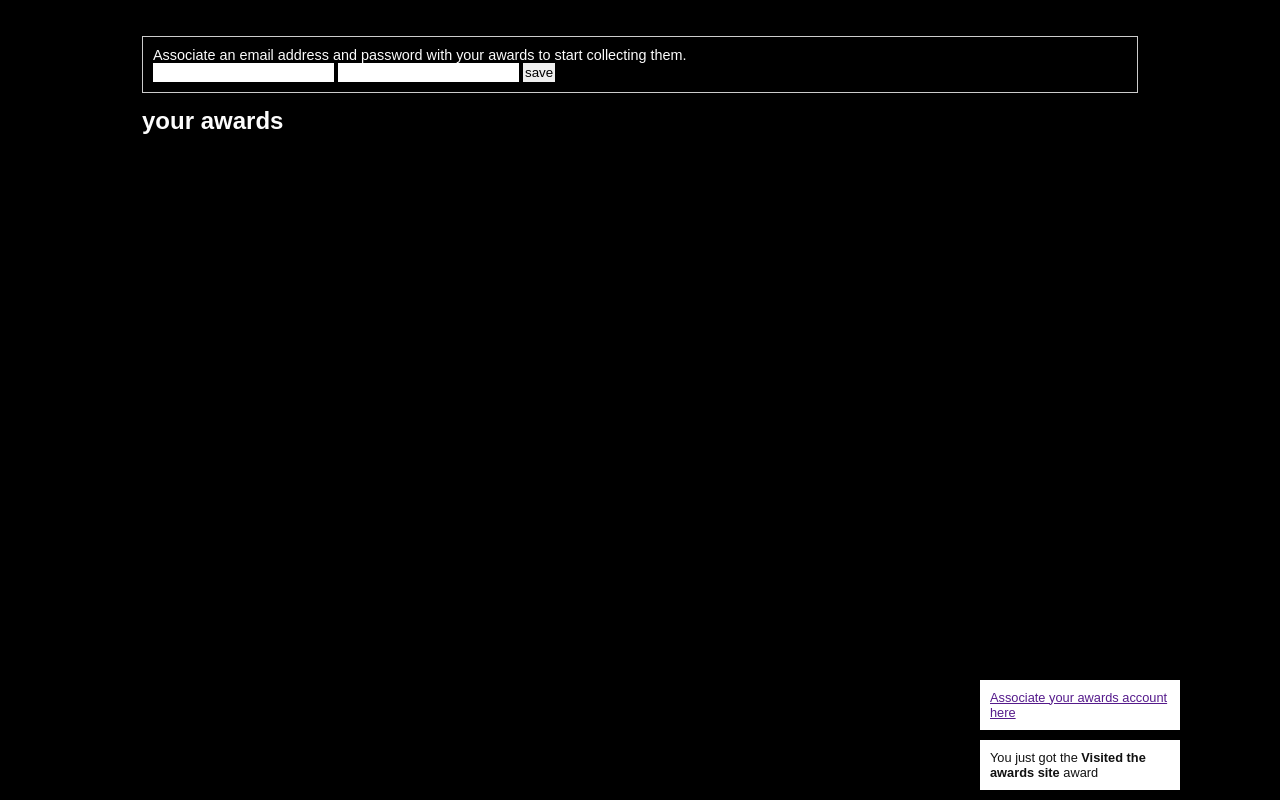
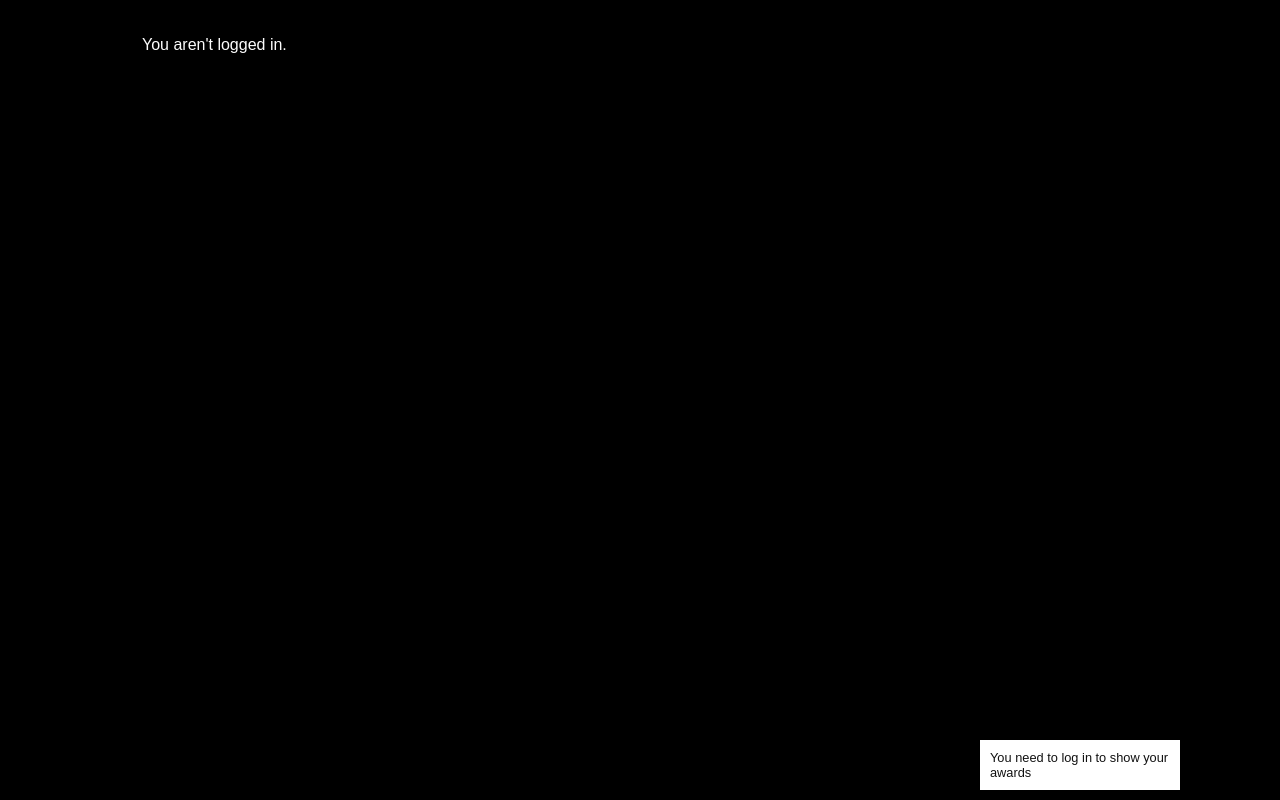
Before and after one commit to tfgg/awards, a Django app: template mysite/templates/mysite/home.html in a window 1280 px wide. Run offline with Django 3.2, Linux system fonts and the light colour scheme; the template is opened without the code that fills it, so the values that code supplies are empty; some libraries are stand-ins or nearby versions.

Commit message:
More work on login system. Bug in templates -- appears to be logged in in request object, but not in template?

```diff
--- a/mysite/templates/mysite/home.html
+++ b/mysite/templates/mysite/home.html
@@ -1,10 +1,18 @@
 {% extends "mysite/page.html" %}
 
 {% block content %}
-<div id="toaster"><div class="toaster-inner">
+    <div id="toaster"><div class="toaster-inner"></div></div>
+    <script language="javascript" src="/static/awards.js"></script>
 
-</div></div>
+    {% if not request.user.is_authenticated %}
+        You aren't logged in.
 
+        <script>
+            $(document).ready(function() {
+                toaster_message("You need to log in to show your awards");
+            });
+        </script>
+    {% else %}
         <div class="register-notice">
         Associate an email address and password with your awards to start collecting them.<br/>
         <input name="email"/> <input name="password"/> <input type="submit" value="save"/>
@@ -29,69 +37,10 @@ Associate an email address and password with your awards to start collecting the
         </ul>
 
         <script>
-    toaster_top = false;
-    gap = 10;
-    top_toaster = null;
-
-    function show_toaster(el) {
-        el.show().css("opacity", "0");
-        if(toaster_top)
-            el.animate({opacity:"1", top:el.final_pos+"px"}, 1000);
-        else
-            el.animate({opacity:"1", bottom:el.final_pos+"px"}, 1000);
-    }
-
-    function hide_toaster(el) {
-        el.fadeOut(1000, function(){ el.remove(); });
-        if(top_toaster == el) top_toaster = null;
-    }
-
-    function add_corners(el) {
-            el.css("-moz-border-radius-bottomleft", "10px")
-            el.css("-moz-border-radius-bottomright", "10px")
-            el.css("-moz-border-radius-topleft", "10px")
-            el.css("-moz-border-radius-topright", "10px")
-    }
-
-    function toaster_message(msg) {
-        el = $('<div class="toaster"><div class="toaster-inner">'+msg+'</div></div>').appendTo('#content');
-
-        //el.click(function(){ hide_toaster(el); });
-
-        pos = -el.height();
-        if(top_toaster != null)
-        {
-            if(toaster_top)
-                pos += top_toaster.final_pos + top_toaster.height();
-            else
-                pos += top_toaster.final_pos + top_toaster.height();
-
-            top_toaster = el;
-        }
-        else
-            top_toaster = el;
-
-        if(toaster_top)
-            el.css("top", pos+"px");
-        else
-            el.css("bottom", pos+"px");
-
-        el.final_pos = pos+el.height()+gap;
-
-        el.hide();
-
-        add_corners(el);
-        show_toaster(el);
-
-        setTimeout(function(el) { hide_toaster(el); }, 10000, el);
-
-        return el;
-    }
-
             $(document).ready(function() {
                 toaster_message("You just got the <strong>Visited the awards site</strong> award");
                 setTimeout('toaster_message("<a href=\'\'>Associate your awards account here</a>");', 500);
             });
         </script>
-
+    {% endif %}
 {% endblock %}
--- /dev/null
+++ b/static/awards.js
@@ -0,0 +1,58 @@
+toaster_top = false;
+gap = 10;
+top_toaster = null;
+
+function show_toaster(el) {
+    el.show().css("opacity", "0");
+    if(toaster_top)
+        el.animate({opacity:"1", top:el.final_pos+"px"}, 1000);
+    else
+        el.animate({opacity:"1", bottom:el.final_pos+"px"}, 1000);
+}
+
+function hide_toaster(el) {
+    el.fadeOut(1000, function(){ el.remove(); });
+    if(top_toaster == el) top_toaster = null;
+}
+
+function add_corners(el) {
+    el.css("-moz-border-radius-bottomleft", "10px")
+    el.css("-moz-border-radius-bottomright", "10px")
+    el.css("-moz-border-radius-topleft", "10px")
+    el.css("-moz-border-radius-topright", "10px")
+}
+
+function toaster_message(msg) {
+    el = $('<div class="toaster"><div class="toaster-inner">'+msg+'</div></div>').appendTo('#content');
+
+    //el.click(function(){ hide_toaster(el); });
+
+    pos = -el.height();
+    if(top_toaster != null)
+    {
+        if(toaster_top)
+            pos += top_toaster.final_pos + top_toaster.height();
+        else
+            pos += top_toaster.final_pos + top_toaster.height();
+
+        top_toaster = el;
+    }
+    else
+        top_toaster = el;
+
+    if(toaster_top)
+        el.css("top", pos+"px");
+    else
+        el.css("bottom", pos+"px");
+
+    el.final_pos = pos+el.height()+gap;
+
+    el.hide();
+
+    add_corners(el);
+    show_toaster(el);
+
+    setTimeout(function(el) { hide_toaster(el); }, 10000, el);
+
+    return el;
+}
--- a/urls.py
+++ b/urls.py
@@ -1,4 +1,6 @@
 from django.conf.urls.defaults import *
+from settings import MEDIA_ROOT
+from django.views.static import serve
 
 import mysite
 
@@ -19,4 +21,7 @@ urlpatterns = patterns('',
     (r'^', include('awards.mysite.urls')),
     #(r'^login/$', 'django.contrib.auth.views.login'),#, {'template_name': 'login.html'}),
     #(r'^logout/$', 'django.contrib.auth.views.logout', {'next_page': '/'}),
+	(r'^static/(?P<path>.*)$', serve,
+     {'document_root': MEDIA_ROOT,
+      'show_indexes': True}),
 )
```
Also changed, not shown: mysite/views.py (+11 -4 lines), 1 other file. Lines whose indentation alone changed are shown as unchanged.
